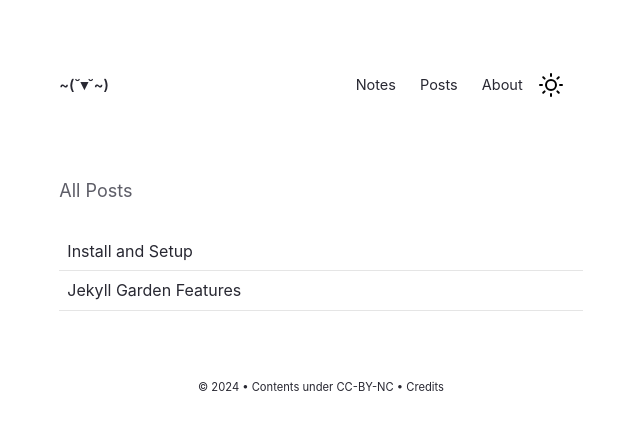
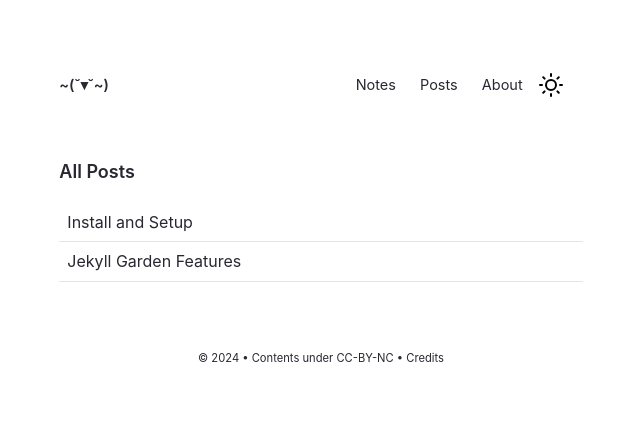
Before and after one commit to dzjkb/dzjkb.github.io, a Jekyll site: the page built from pages/posts.md, in a window 1280 px wide. Shown: the top 430 px of the page, without its empty margins (319-959 px from the left). Built offline with Jekyll 4.4.1, drawn with Linux system fonts in a browser that asks for light colours.

Commit message:
fix /posts title

```diff
--- a/_layouts/Post.html
+++ b/_layouts/Post.html
@@ -125,7 +125,7 @@
 
                 <!--- Post Feed Layout-->
                 {%- if page.permalink == "/posts" -%}
-                <h5>{{page.title}}</h5>
+                    <div class="title-left">{{page.title}}</div>
                         {%- include Content.html -%}
                         {% for post in site.posts %}
                             <div class="list-feed">
```
Lines whose indentation alone changed are shown as unchanged.
